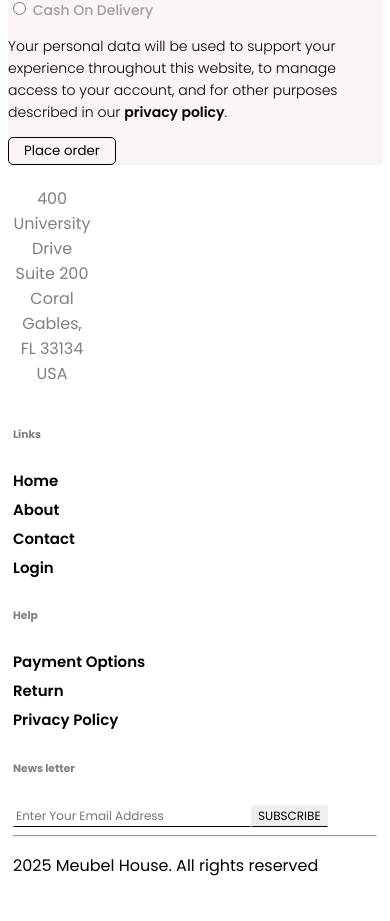
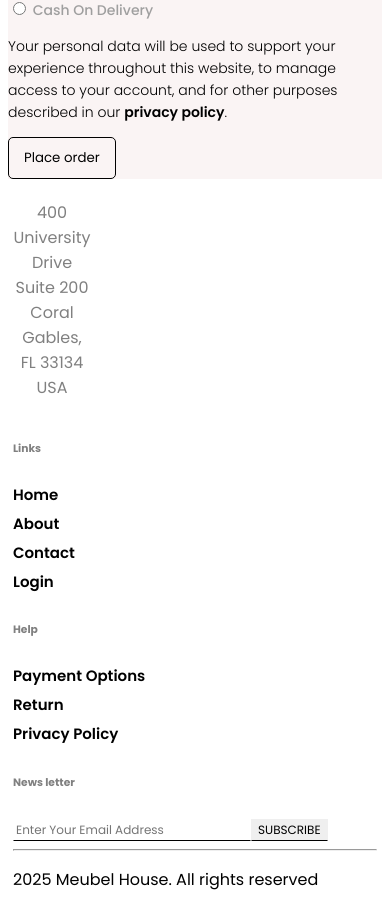
Before and after one commit to Umarmajeed711/furniture, a Next.js app: page /CheckOut in a window 390 px wide. Shown: the part 1932-2853 px from the top of the page. Built offline with nearby package versions, Linux system fonts and the light colour scheme.

Commit message:
furniture-web

```diff
--- a/src/app/Cart/cart.css
+++ b/src/app/Cart/cart.css
@@ -29,7 +29,7 @@ line-height: 30px;
 
 
 }
-.loginButton{
+.checkOutButton{
     padding: 7px 30px;
     border: 1px solid black;
     background-color: transparent;
@@ -37,7 +37,7 @@ line-height: 30px;
     transition: all .3s;
 }
 
-.loginButton:hover , .loginButton:active{
+.checkOutButton:hover , .checkOutButton:active{
     background-color: #9F9F9F;
     box-shadow: 0 0 5px #000;
 }
@@ -115,9 +115,6 @@ line-height: 30px;
     .cartForPc{
         display: none;
     }
-    .loginButton{
-        padding: 3px 15px;
-    }
     .mobileFields{
         display: flex;
         justify-content: space-between;
@@ -143,8 +140,8 @@ line-height: 30px;
         font-weight: 500;
         line-height: 30px;
     }
-    .loginButton{
-        padding: 10px 30px;
+    .checkOutButton{
+        padding: 10px 20px;
         border: 1px solid black;
         background-color: transparent;
         border-radius: 5px;
--- a/src/app/Cart/page.tsx
+++ b/src/app/Cart/page.tsx
@@ -103,7 +103,7 @@ import { AiFillDelete } from "react-icons/ai";
 
             {/* cheack out button */}
             <div className='my-3'>
-                <button type='submit' className='loginButton'>
+                <button type='submit' className='checkOutButton'>
                     check out
                 </button>
             </div>
--- a/src/app/CheckOut/checkOut.css
+++ b/src/app/CheckOut/checkOut.css
@@ -68,7 +68,7 @@
   line-height: 24px;
 }
 
-.loginButton {
+.PlaceOrderButton {
   padding: 7px 30px;
   border: 1px solid black;
   background-color: transparent;
@@ -76,8 +76,8 @@
   transition: all 0.3s;
 }
 
-.loginButton:hover,
-.loginButton:active {
+.PlaceOrderButton:hover,
+.PlaceOrderButton:active {
   background-color: #9f9f9f;
   box-shadow: 0 0 5px #000;
 }
@@ -104,7 +104,7 @@
     color: #9f9f9f;
   }
 
-  .loginButton {
+  .PlaceOrderButton {
     padding: 3px 15px;
   }
   .bankDescription {
@@ -181,8 +181,8 @@
      font-size: 16px !important;
   }
 
-  .loginButton {
-    padding: 3px 15px;
+  .PlaceOrderButton {
+    padding: 10px 15px;
   }
 
   .policyDetails {
--- a/src/app/CheckOut/page.tsx
+++ b/src/app/CheckOut/page.tsx
@@ -330,7 +330,7 @@ import * as yup from "yup";
 
                 {/* place order button */}
                 <div className="d-flex justify-content-center my-4">
-                  <button type="submit" className="loginButton ">
+                  <button type="submit" className="PlaceOrderButton ">
                     Place order
                   </button>
                 </div>
--- a/src/app/Contact/contact.css
+++ b/src/app/Contact/contact.css
@@ -105,6 +105,6 @@
   }
 
   .loginButton {
-    padding: 3px 15px;
+    padding: 5px 15px;
   }
 }
--- a/src/app/Style.css
+++ b/src/app/Style.css
@@ -450,8 +450,8 @@ height: 400px;
     /* h1 for hero */
 
 .h1 {
-  font-size: 16px !important;
-  line-height: 20px;
+  font-size: 14px !important;
+  line-height: 18px;
 }
 /* underline shop button */
 .underButton {
--- a/src/app/products/product.css
+++ b/src/app/products/product.css
@@ -379,9 +379,9 @@
   }
 
   .heading {
-    font-size: 32px;
+    font-size: 30px;
     font-weight: 400;
-    line-height: 50px;
+    line-height: 36px;
     margin-top: 10px;
   }
 
```
